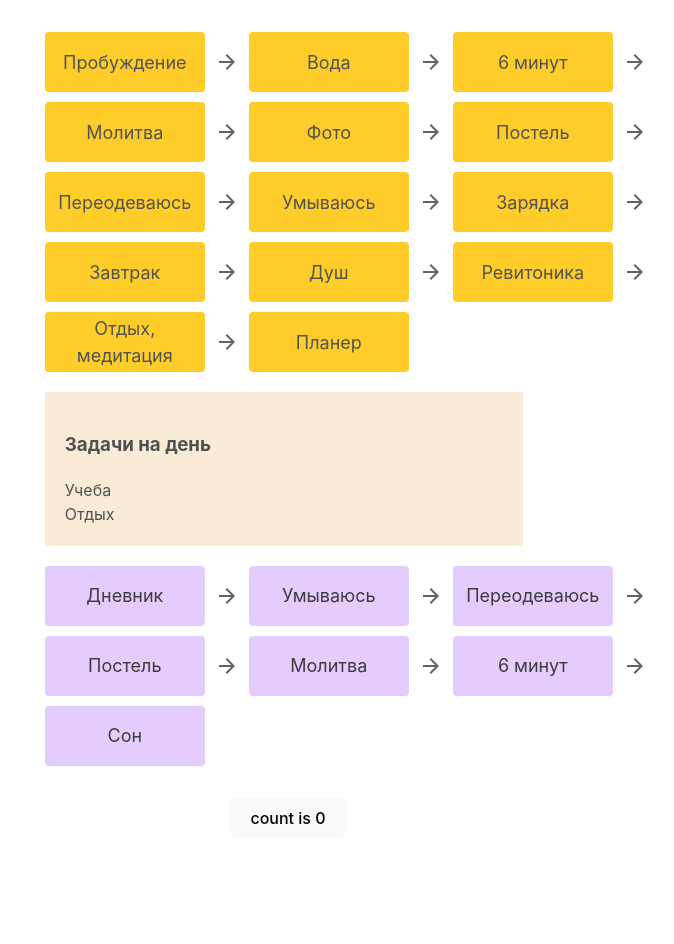
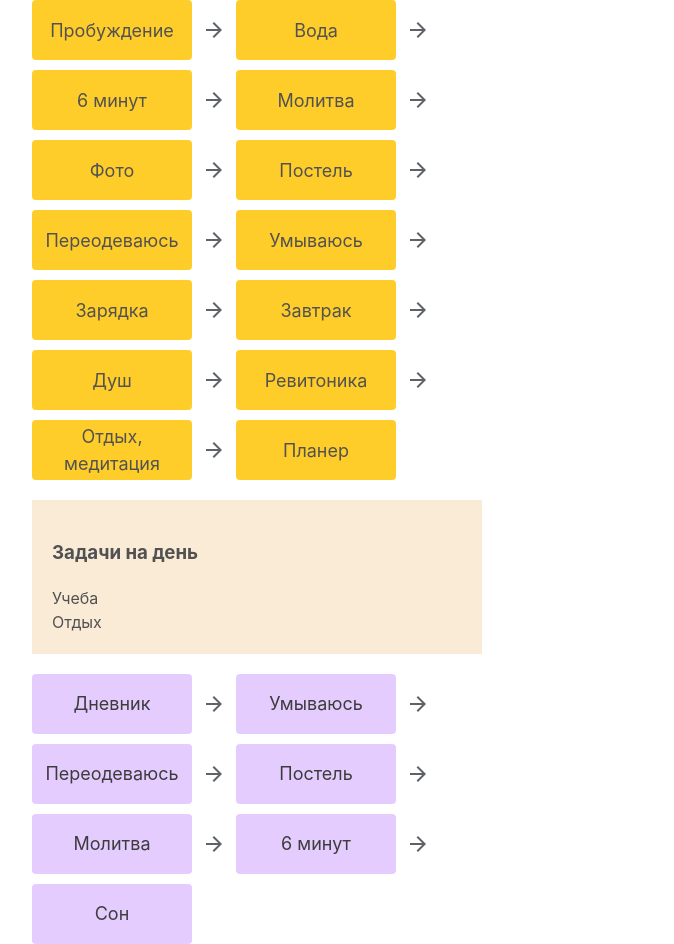
Before and after one commit to mountainflock/daily_planner, a React (Vite) app: page / in a window 1280 px wide. Shown: the whole page, without its empty margins (352-1026 px from the left). Before the commit the page ends 903 px from the top, so only its background shows below. Built offline with nearby package versions, Linux system fonts and the light colour scheme.

Commit message:
Replace divs with dayly tasks with components

```diff
--- a/src/App.css
+++ b/src/App.css
@@ -1,7 +1,8 @@
 #root {
-  max-width: 1280px;
+  max-width: 100vw;
+  max-height: 100vh;
   margin: 0 auto;
-  padding: 2rem;
+  /* padding: 2rem; */
   text-align: center;
 }
 
--- a/src/App.jsx
+++ b/src/App.jsx
@@ -1,20 +1,22 @@
-import { useState } from "react";
+// import { useState } from "react";
 import Board from "./components/board/board";
 import "./App.css";
 
 function App() {
-  const [count, setCount] = useState(0);
+  // const [count, setCount] = useState(0);
 
   return (
     <>
       <Board />
-      <div className="card">
-        <button onClick={() => setCount((count) => count + 1)}>
-          count is {count}
-        </button>
-      </div>
     </>
   );
 }
 
 export default App;
+{
+  /* <div className="card">
+        <button onClick={() => setCount((count) => count + 1)}>
+          count is {count}
+        </button>
+      </div> */
+}
--- a/src/components/board/board.css
+++ b/src/components/board/board.css
@@ -1,12 +1,14 @@
 .board {
   display: flex;
   justify-content: space-around;
+  width: 100%;
+  height: 100%;
 }
 
 .dailyTaskBoard {
   display: flex;
   flex-direction: column;
-  width: 60%;
+  width: 40%;
   gap: 20px;
 }
 
--- a/src/components/board/board.jsx
+++ b/src/components/board/board.jsx
@@ -10,9 +10,9 @@ import DailyTasks from "../dailyTasks/dailyTasks";
 const Board = () => {
   return (
     <div className="board">
-      <div className="title">
-        {/* <h2 className="mainTitle">Daily planner</h2> */}
-      </div>
+      {/* <div className="title">
+        <h2 className="mainTitle">Daily planner</h2>
+      </div> */}
       <div className="dailyTaskBoard">
         <MorningBoard />
         <DailyTasks />
--- a/src/components/dailyTasks/dailyTasks.css
+++ b/src/components/dailyTasks/dailyTasks.css
@@ -1,5 +1,6 @@
 .dailyTasks {
-  width: 60%;
+  width: 80%;
+  height: 70%;
   color: rgb(81, 81, 81);
   text-align: left;
   padding: 20px;
--- a/src/components/dailyTasks/dailyTasks.jsx
+++ b/src/components/dailyTasks/dailyTasks.jsx
@@ -1,4 +1,5 @@
 import "./dailyTasks.css";
+import Task from "../task/task";
 // import Task from "../task/task";
 // import { useState } from "react";
 
@@ -9,7 +10,7 @@ const DailyTasks = () => {
     <div className="dailyTasks">
       <h3>Задачи на день</h3>
       {dailyTasks.map((task, i) => (
-        <div key={dailyTasks[i]}>{task}</div>
+        <Task key={i} title={task} />
       ))}
     </div>
   );
--- a/src/components/task/task.jsx
+++ b/src/components/task/task.jsx
@@ -1,4 +1,4 @@
 const Task = (title) => {
-  return <div>{title}</div>;
+  return <div>{title.title}</div>;
 };
 export default Task;
```
